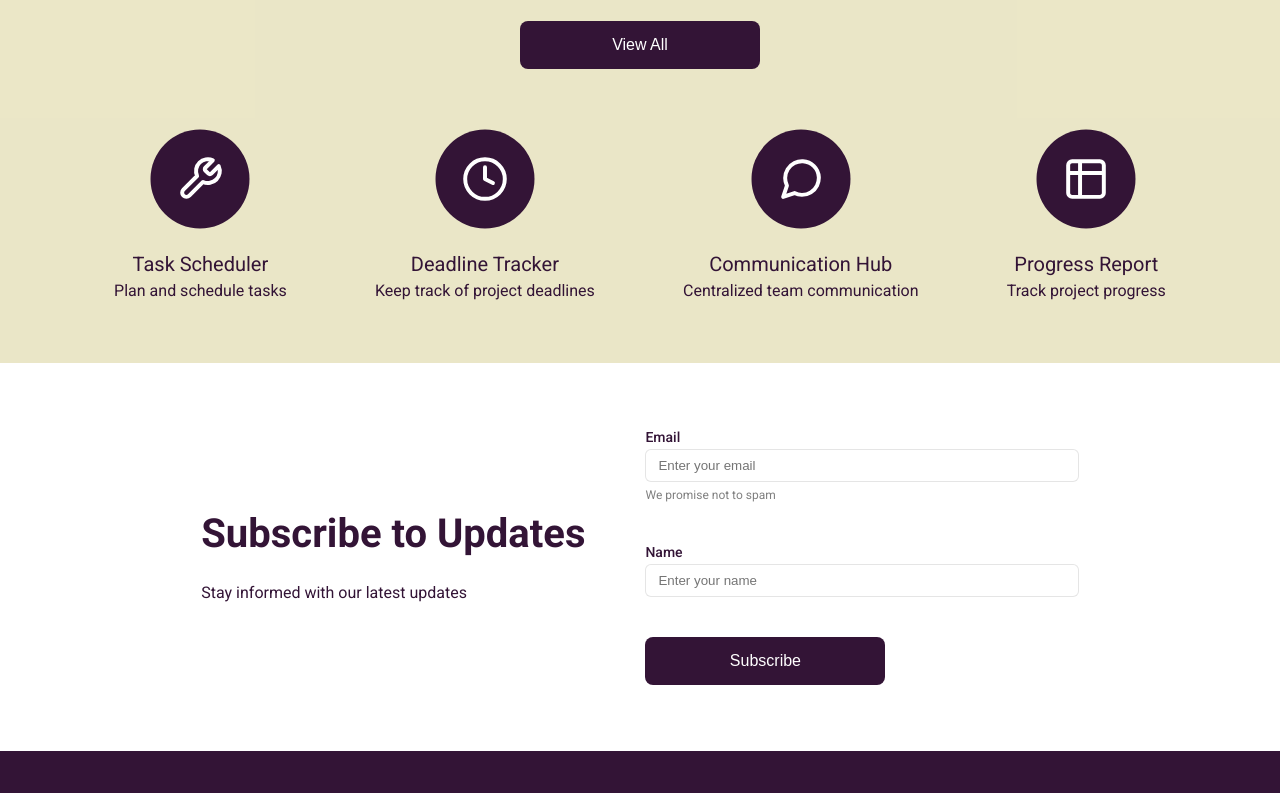
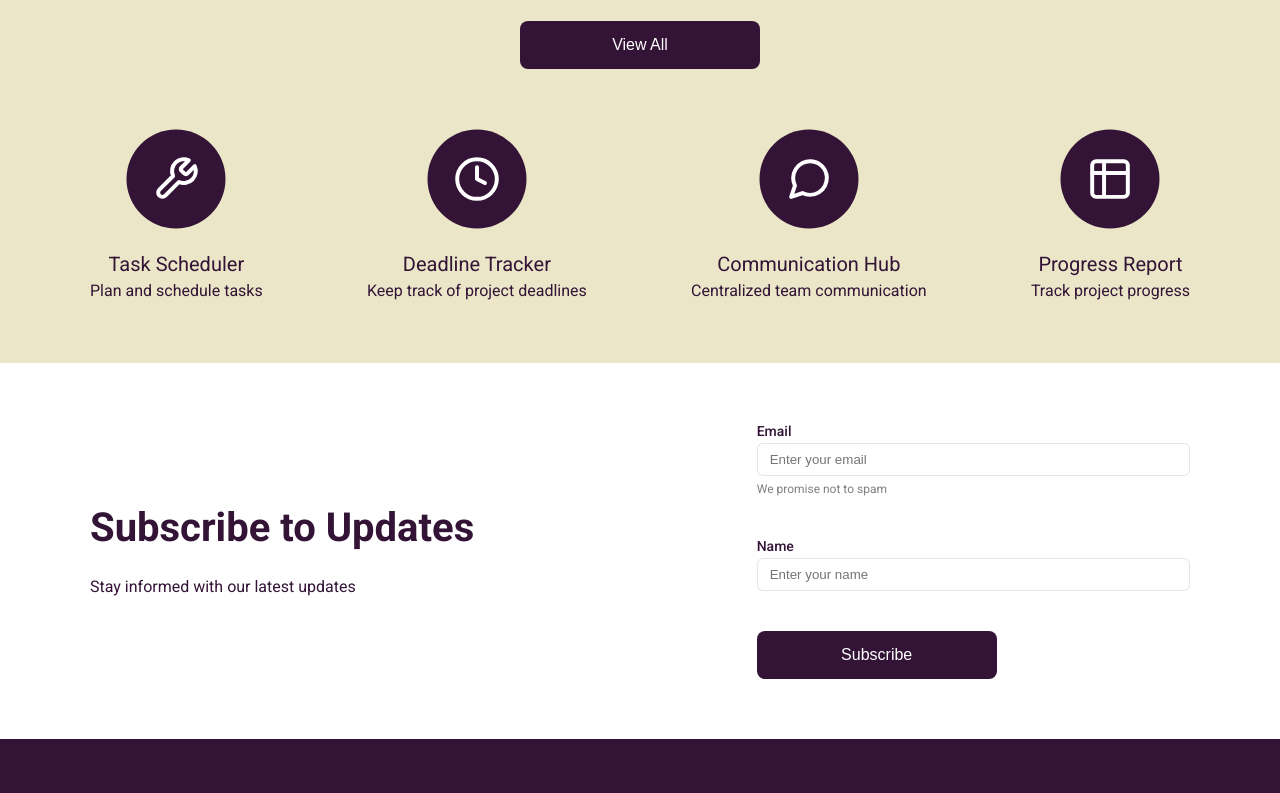
Before and after one commit to joanarochasilva/Desafio-01--Semana04--ToDoList-TI-REX, a plain HTML site: page app/pages/index.html in a window 1280 px wide. Shown: the part 1407-2200 px from the top of the page. Drawn offline with Linux system fonts and the light colour scheme; files whose address does not match are found by name.

Commit message:
fix: add style containers to section 1 and fourth

```diff
--- a/app/pages/index.html
+++ b/app/pages/index.html
@@ -25,7 +25,7 @@
 
     <main>
         <section class="main-section" id="first-section">
-            <div id="first-section-container">
+            <div class="section-container">
                 <div id="information">
                     <h2>Welcome to <span>Project Manager</span></h2>
                     <p>Get your projects and ideas in order, all in one place! Sign up now and discover a smarter way to manage your work with efficiency and teamwork</p>
@@ -115,6 +115,7 @@
             </article>
         </section>
         <section class="main-section" id="fourth-section">
+            <div class="section-container">
                 <article id="subscribe-info">
                     <h2>Subscribe to Updates</h2>
                     <p>Stay informed with our latest updates</p>
@@ -133,6 +134,7 @@
                         <button>Subscribe</button>
                     </form>
                 </article>
+            </div>
         </section>
     </main>
 
--- a/app/style/index.css
+++ b/app/style/index.css
@@ -9,6 +9,14 @@ section.main-section{
 
     padding: 3.75em;
     gap: 3.75em;
+}
+
+div.section-container {
+    width: 68.75em;
+    display: flex;
+    justify-content: center;
+    align-items: center;
+    gap: 2.5em;
 }
 
 /*------------------------------------------- CONFIGURAÇÕES HEADER DA PÁGINA INDEX--------------------------------------------------------*/
@@ -35,13 +43,7 @@ section#first-section {
     justify-content: center;
 }
 
-section#first-section div#first-section-container {
-    max-width: 68.75em;
-    display: flex;
-    justify-content: center;
-    align-items: center;
-    gap: 2.5em;
-}
+
 
 section#first-section div#information h2 {
     color: #fff;
@@ -131,8 +133,7 @@ article#feature-tools-more {
 
 article#feature-tools-examples {
     display: flex;
-    justify-content: space-around;
-    gap: 2.5em;
+    justify-content: space-between;
     width: 68.75em;
 }
 
@@ -161,15 +162,18 @@ article#feature-tools-examples div.feature-tools-card img {
 
 section#fourth-section {
     background-color: #fff;
-    flex-direction: row;
-    height: 388px;
+}
 
+section#fourth-section div.section-container {
+
+    justify-content: space-between;
 }
 
 section#fourth-section article#subscribe-info {
     display: flex;
     flex-direction: column;
     gap: 1.5em;
+
 }
 
 section#fourth-section article#subscribe-form section#form-enter-email p {
```
Lines whose indentation alone changed are shown as unchanged.
